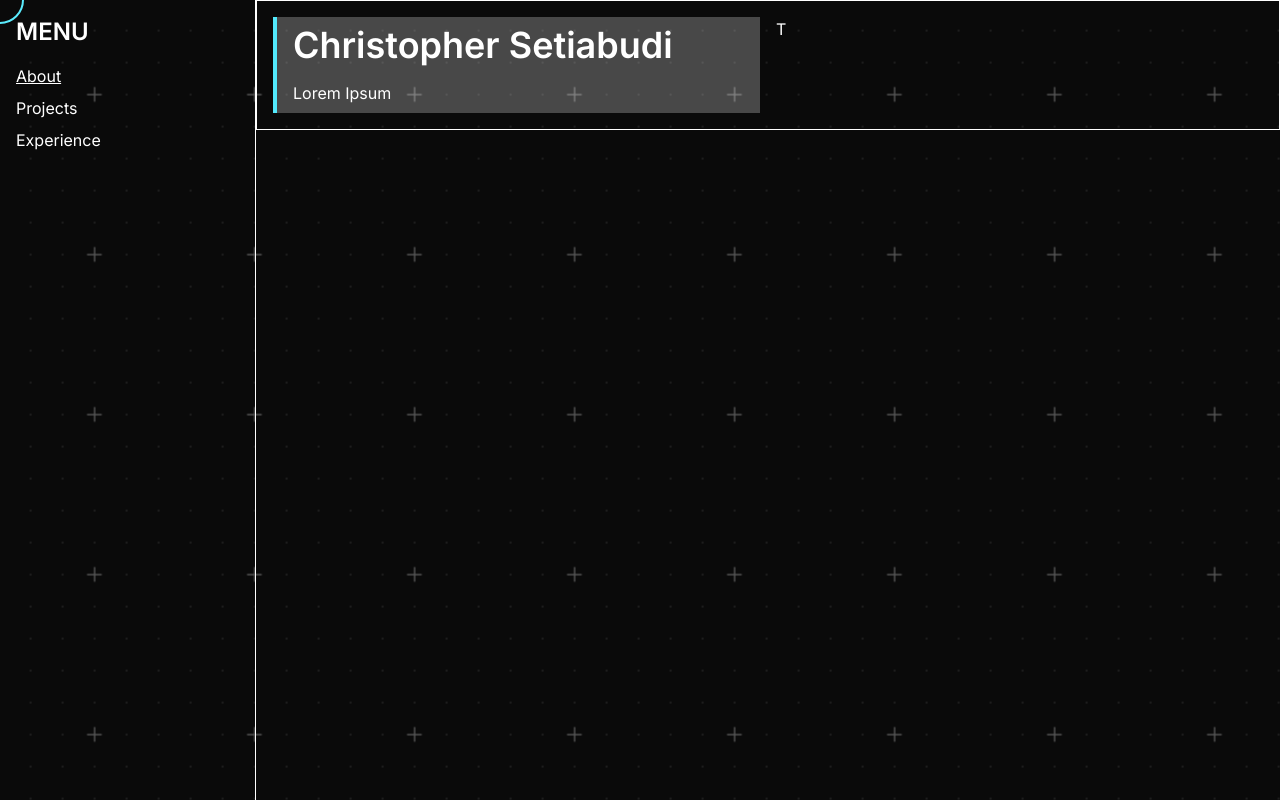
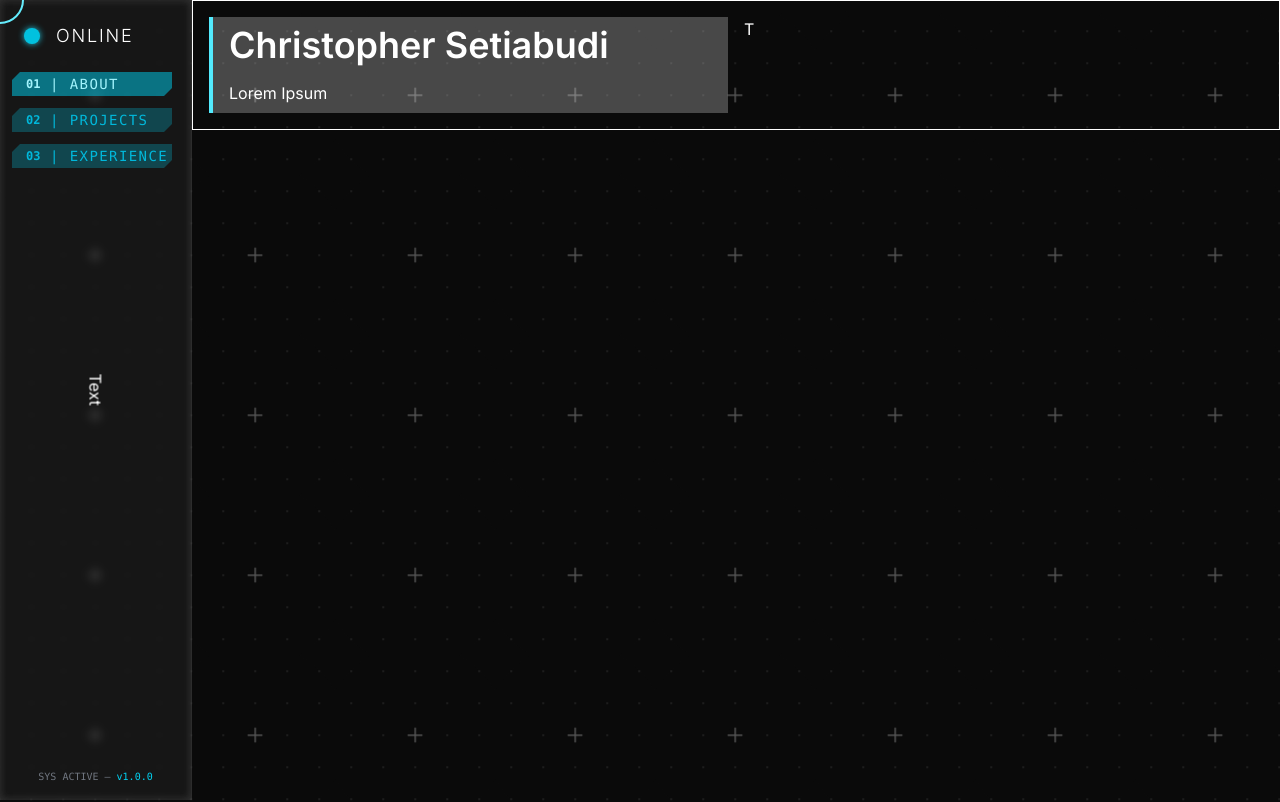
Before and after one commit to Christophers27/website, a Next.js app: page / in a window 1280 px wide. Shown: the top 802 px of the page. Built offline with nearby package versions, Linux system fonts and the light colour scheme.

Commit message:
feat: finish sidebar

```diff
--- a/app/globals.css
+++ b/app/globals.css
@@ -38,3 +38,24 @@
 .animate-dot-grid-move {
   animation: dot-grid-move 60s linear infinite;
 }
+
+.scanlines {
+  background: repeating-linear-gradient(
+    to bottom,
+    rgba(255, 255, 255, 0.05),
+    rgba(255, 255, 255, 0.05) 1px,
+    transparent 2px,
+    transparent 3px
+  );
+}
+
+@utility diagonal-cut-* {
+  clip-path: polygon(
+    0% --value(integer) px,
+    --value(integer) px 0%,
+    100% 0%,
+    100% calc(100% - --value(integer) px),
+    calc(100% - --value(integer) px) 100%,
+    0 100%
+  );
+}
--- a/app/page.tsx
+++ b/app/page.tsx
@@ -7,7 +7,7 @@ import Sidebar from "@/components/sidebar";
 
 export default function HeroAbout() {
   return (
-    <main className="relative min-h-screen bg-neutral-950 text-white overflow-hidden flex cursor-none">
+    <main className="relative min-h-[200vh] bg-neutral-950 text-white flex cursor-none">
       <Cursor />
       <GridBackground />
 
--- a/components/sidebar.tsx
+++ b/components/sidebar.tsx
@@ -2,35 +2,96 @@
 
 import { useSectionContext } from "@/context/sectionContext";
 import React, { useState } from "react";
+import { motion } from "motion/react";
+import TypeEffect from "./typeEffect";
 
 export default function Sidebar() {
   const [isOpen, setIsOpen] = useState(false);
   const { activeSection } = useSectionContext();
 
+  const navItems = [
+    { id: "about", label: "ABOUT" },
+    { id: "projects", label: "PROJECTS" },
+    { id: "experience", label: "EXPERIENCE" },
+  ];
+
   return (
-    <div
-      className={`z-20 h-screen border-r border-white flex-shrink-0 transition-all duration-300 ease-in-out ${
-        isOpen ? "w-64" : "w-16"
-      }`}
+    <motion.nav
+      layout
       onMouseEnter={() => setIsOpen(true)}
       onMouseLeave={() => setIsOpen(false)}
+      className={`z-20 sticky top-0 h-screen border-r border-white/10 backdrop-blur-xs bg-white/5
+                 shadow-[inset_0_0_8px_rgba(255,255,255,0.15)] transition-all duration-300
+                 ease-in-out flex flex-col justify-between ${isOpen ? "w-48" : "w-16"}`}
     >
-      <div className="p-4">
-        {isOpen ? (
-          <div className="space-y-4">
-            <div className="text-2xl font-semibold">MENU</div>
-            <nav className="flex flex-col space-y-2">
-              <a className={`${activeSection === "about" ? "underline" : ""}`}>About</a>
-              <a className={`${activeSection === "projects" ? "underline" : ""}`}>Projects</a>
-              <a className={`${activeSection === "experience" ? "underline" : ""}`}>Experience</a>
-            </nav>
-          </div>
-        ) : (
-          <div className="text-center text-sm rotate-90 mt-8 tracking-widest">
-            MENU
-          </div>
-        )}
+      {/* --- TOP SECTION --- */}
+      <div className="relative flex flex-col space-y-6 items-start">
+        {/* Status Indicator */}
+        <div className="flex items-center h-6 space-x-2 m-6">
+          <div className="w-4 h-4 rounded-full bg-cyan-400 shadow-[0_0_6px_#22d3ee] animate-pulse" />
+          {isOpen && (
+            <TypeEffect
+              text="ONLINE"
+              classes="font-light tracking-widest text-lg ml-2"
+            />
+          )}
+        </div>
+
+        {/* --- NAV LINKS --- */}
+        <div className="flex flex-col space-y-3 font-mono text-sm w-full ml-3">
+          {navItems.map((item, i) => {
+            const active = activeSection === item.id;
+
+            return (
+              <motion.a
+                key={item.id}
+                href={`#${item.id}`}
+                whileHover={{ x: isOpen ? 3 : 0 }}
+                className="relative flex items-center transition-all duration-300 group"
+              >
+                {/* Section Marker Box */}
+                <motion.div
+                  layout
+                  className={`diagonal-cut-2 flex items-center font-bold transition-all duration-300 px-3.5
+                    ${
+                      active
+                        ? "bg-cyan-400/50 text-cyan-200 shadow-[0_0_8px_#22d3ee]"
+                        : "bg-cyan-400/25 text-cyan-500 group-hover:bg-cyan-400/40 group-hover:text-cyan-300"
+                    }`}
+                  style={{
+                    width: isOpen ? "10rem" : "2.5rem",
+                    height: "1.5rem",
+                    clipPath:
+                      "polygon(0% 8px, 8px 0%, 100% 0%, 100% calc(100% - 8px), calc(100% - 8px) 100%, 0 100%)",
+                    overflow: "hidden",
+                  }}
+                >
+                  {/* Number */}
+                  <span className="flex-shrink-0 w-5 text-xs">{`0${
+                    i + 1
+                  }`}</span>
+
+                  {/* Label - typing animation */}
+                  {isOpen && (
+                    <TypeEffect
+                      text={"| " + item.label}
+                      classes="ml-1 whitespace-nowrap tracking-widest text-sm font-light"
+                    />
+                  )}
+                </motion.div>
+              </motion.a>
+            );
+          })}
+        </div>
       </div>
-    </div>
+
+      {/* --- Random Stuff --- */}
+      <div className="rotate-90">Text</div>
+
+      {/* --- BOTTOM INFO BAR --- */}
+      <motion.div className="text-[10px] px-2 text-gray-400/70 font-mono text-center mb-4">
+        SYS ACTIVE — <span className="text-cyan-400">v1.0.0</span>
+      </motion.div>
+    </motion.nav>
   );
 }
--- /dev/null
+++ b/components/typeEffect.tsx
@@ -0,0 +1,31 @@
+"use client";
+
+import React from "react";
+import { motion } from "motion/react";
+
+export default function TypeEffect({ text, classes }: { text: string; classes?: string }) {
+  return (
+    <motion.span
+      className={`whitespace-nowrap ${classes}`}
+      initial="hidden"
+      animate="visible"
+      variants={{
+        hidden: {},
+        visible: { transition: { staggerChildren: 0.1 } },
+      }}
+    >
+      {text.split("").map((char, index) => (
+        <motion.span
+          key={index}
+          variants={{
+            hidden: { opacity: 0, y: 2 },
+            visible: { opacity: 1, y: 0 },
+          }}
+          transition={{ duration: 0.01 }}
+        >
+          {char}
+        </motion.span>
+      ))}
+    </motion.span>
+  );
+}
--- a/package.json
+++ b/package.json
@@ -13,6 +13,7 @@
     "next": "15.5.4",
     "react": "19.1.0",
     "react-dom": "19.1.0",
+    "react-icons": "^5.5.0",
     "react-intersection-observer": "^9.16.0"
   },
   "devDependencies": {
```
Also changed, not shown: 1 other file (tests, documents, lock files or other folders).
